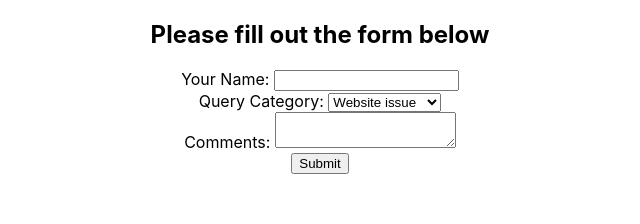
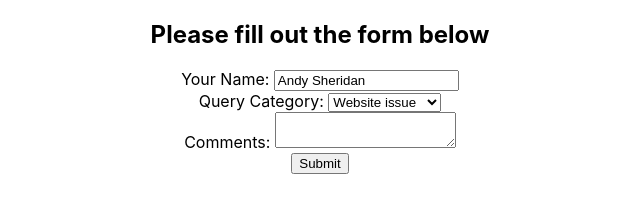
Before and after one commit to AndypSheridan/github-react, a React (Create React App) app in the folder my-app/: page / in a window 1280 px wide. Shown: the top 224 px of the page, without its empty margins (320-960 px from the left). Built offline with nearby package versions, Linux system fonts and the light colour scheme.

Commit message:
Add uncontrolledform.js

```diff
--- a/my-app/src/App.js
+++ b/my-app/src/App.js
@@ -15,7 +15,8 @@
 // import LifeCyclesCDM from './components/LifeCyclesCDM';
 // import LifeCyclesCDU from './components/LifeCyclesCDU';
 // import LifeCyclesCWU from './components/LIfeCyclesCWU';
-import ControlledForms from './components/ControlledForms';
+// import ControlledForms from './components/ControlledForms';
+import UncontrolledForms from './components/UncontrolledForms';
 
 
 function App() {
@@ -36,7 +37,7 @@
       {/* <LifeCyclesCDM /> */}
       {/* <LifeCyclesCDU /> */}
       {/* <LifeCyclesCWU /> */}
-      <ControlledForms />
+      <UncontrolledForms />
 
     </div>
   );
--- /dev/null
+++ b/my-app/src/components/UncontrolledForms.js
@@ -0,0 +1,68 @@
+import React, { Component } from 'react'
+
+export class UncontrolledForms extends Component {
+
+    constructor(props) {
+        super(props)
+        this.inputName = React.createRef();
+        this.inputCategory = React.createRef();
+        this.inputComments = React.createRef();
+    }
+
+    // computed property name
+    // handleChange = (event) => {
+    //     const {name, value} =event.target
+    //     this.setState({
+    //         [name]: value
+    //     })
+    // }
+
+    handleSubmit = (event) => {
+        event.preventDefault();
+        console.log(this.inputName.current.value)
+        console.log(this.inputCategory.current.value)
+        console.log(this.inputComments.current.value)
+    }
+
+    render() {
+        return (
+            <div>
+                <h2>Please fill out the form below</h2>
+                <form onSubmit={this.handleSubmit}>
+                    <div>
+                        <label htmlFor='id-name'>Your Name: </label>
+                        <input
+                            id='id-name'
+                            name='name'
+                            type="text"
+                            defaultValue="Andy Sheridan"
+                            ref={this.inputName}
+                        />
+                    </div>
+                    <div>
+                        <label htmlFor='id-category'>Query Category: </label>
+                        <select
+                            id='id-category'
+                            name='category'
+                            ref={this.inputCategory}>
+                            <option value='website'>Website issue</option>
+                            <option value='order'>Order issue</option>
+                            <option value='general'>General inquiry</option>
+                        </select>
+                    </div>
+                    <div>
+                        <label htmlFor='id-comments'>Comments: </label>
+                        <textarea
+                            id='id-comments'
+                            name='comments'
+                            ref={this.inputComments}
+                            />
+                    </div>
+                    <input type="submit" value="Submit" />
+                </form>
+            </div>
+        )
+    }
+}
+
+export default UncontrolledForms
```
